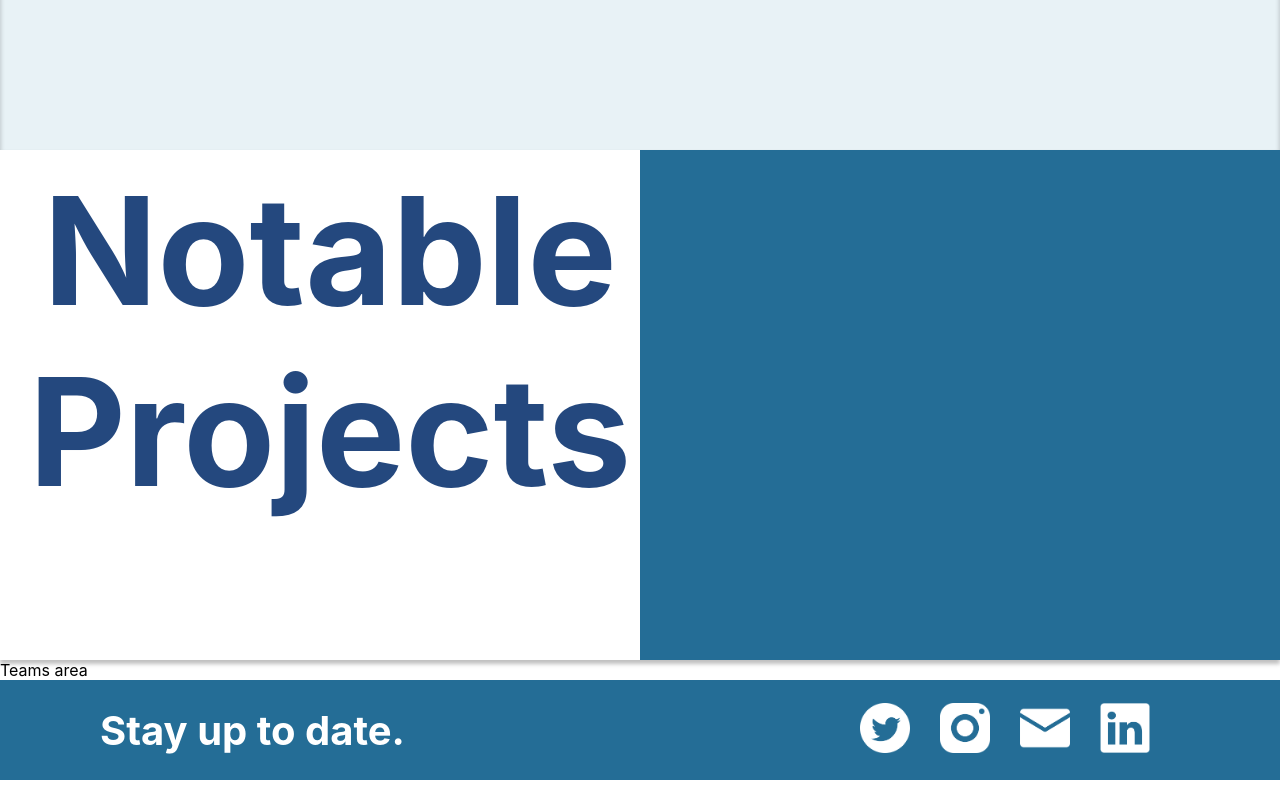
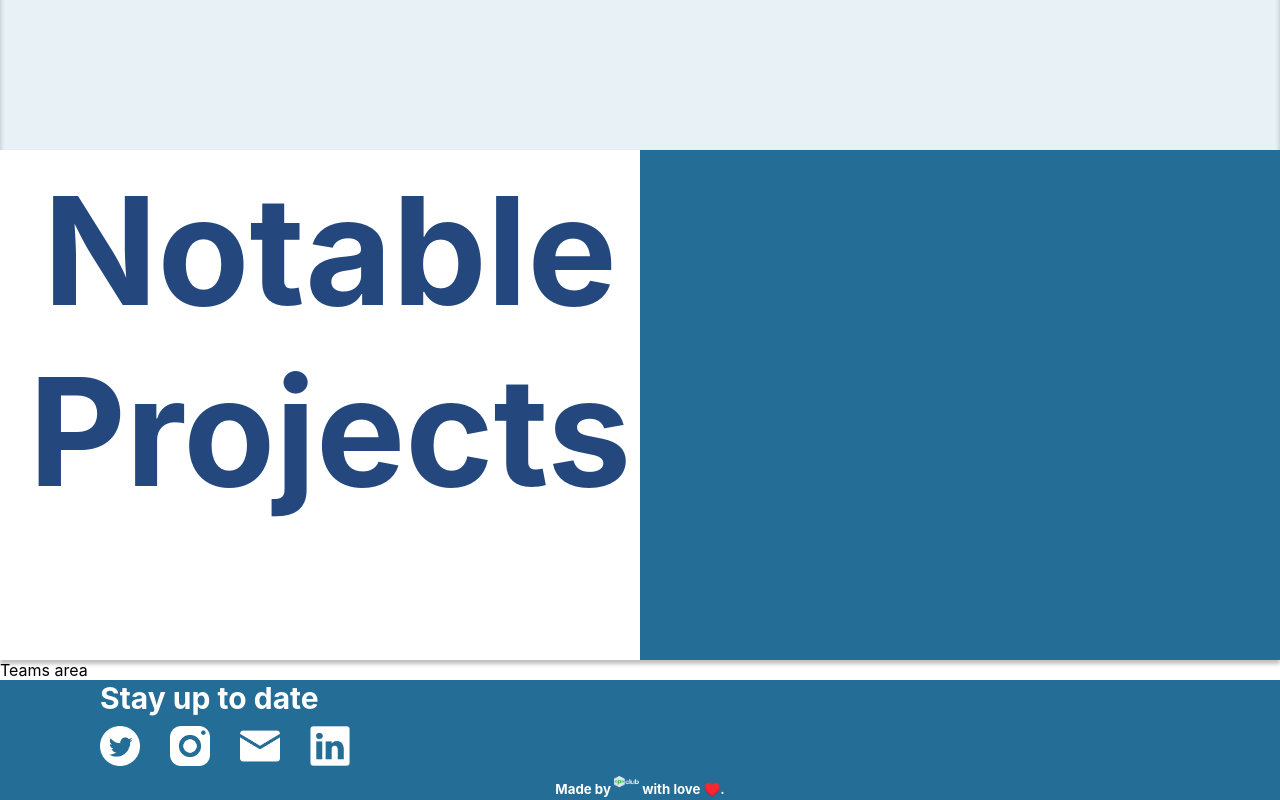
Before and after one commit to hrik2001/psoc2022-landing, a Next.js app in the folder psoc2022/: page / in a window 1280 px wide. Shown: the part 2285-3085 px from the top of the page. Built offline with nearby package versions, Linux system fonts and the light colour scheme.

Commit message:
footer update

```diff
--- a/psoc2022/components/footer.jsx
+++ b/psoc2022/components/footer.jsx
@@ -5,21 +5,22 @@ import Image from 'next/image'
 const Footer = () => {
     return(
         <div className={styles.container}>
-            <h4 className={styles.title}>Stay up to date.</h4>
+            <h4 className={styles.title}>Stay up to date</h4>
             <ul className={styles.list}>
                 <li className={styles.listItem}>
-                <Link href='twitter.com/pclubuiet'><Image src='/img/twitter.png' width='50px' height='50px' layout='fixed' alt=''/></Link>
+                <Link passHref href='twitter.com/pclubuiet'><Image src='/img/twitter.png' width='40px' height='40px' layout='fixed' alt=''/></Link>
                 </li>
                 <li className={styles.listItem}>
-                <Link href='instagram.com/pclubuiet'><Image src='/img/instagram.png' width='50px' height='50px' layout='fixed' alt=''/></Link>
+                <Link passHref href='instagram.com/pclubuiet'><Image src='/img/instagram.png' width='40px' height='40px' layout='fixed' alt=''/></Link>
                 </li>
                 <li className={styles.listItem}>
-                <Link href='pclubuiet@gmail.com'><Image src='/img/email.png' width='50px' height='50px' layout='fixed' alt=''/></Link>
+                <Link passHref href='pclubuiet@gmail.com'><Image src='/img/email.png' width='40px' height='40px' layout='fixed' alt=''/></Link>
                 </li>
                 <li className={styles.listItem}>
-                <Link href='linkedin.com/pclubuiet'><Image src='/img/linkedin.png' width='50px' height='50px' layout='fixed' alt=''/></Link>
+                <Link passHref href='linkedin.com/pclubuiet'><Image src='/img/linkedin.png' width='40px' height='40px' layout='fixed' alt=''/></Link>
                 </li>
             </ul>
+            <h5 className={styles.pclub}>Made by <Image src='/img/pclub-logo.png' height='25px' width='25px' layout='fixed' alt='' /> with love ♥️.</h5>
         </div>
     )
 }
--- a/psoc2022/package.json
+++ b/psoc2022/package.json
@@ -14,6 +14,7 @@
     "@fortawesome/free-solid-svg-icons": "^6.1.1",
     "@fortawesome/react-fontawesome": "^0.1.18",
     "bootstrap": "^5.1.3",
+    "inter-ui": "^3.19.3",
     "next": "12.1.1",
     "react": "17.0.2",
     "react-dom": "17.0.2",
--- a/psoc2022/pages/index.js
+++ b/psoc2022/pages/index.js
@@ -15,7 +15,6 @@ export default function Home({how}) {
     <div>
       <Head>
         <title>PSOC 2022</title>
-        <link href="https://fonts.googleapis.com/css?family=Inter:400,700&display=swap" rel="stylesheet"></link>
         <meta name="description" content="PClub Summer Of Code" />
       </Head>
       <Intro/>
--- a/psoc2022/styles/footer.module.css
+++ b/psoc2022/styles/footer.module.css
@@ -1,21 +1,36 @@
 .container{
-    height: 100px;
+    height: 120px;
     background-color: #246D96;
     color: white;
     display: flex;
-    align-items: center;
-    justify-content: space-between;
+    flex-direction: column;
     padding: 0 100px;
-    font-size: 18px;
-    position: sticky;
+    display: flex;
+    position: relative;
+    overflow: hidden;
+    padding: auto;
 }
 
 .listItem {
     display: inline;
     margin-right: 30px;
     font-size: 14px;
+    justify-content: space-between;
+}
+.list{
+    display: flex;
+    margin: 0;
+    margin-top: 10px;
+    padding: 0;
+    align-items: center;
 }
 
 .title {
-    font-size: 40px;
+    font-size: 30px;
+    margin: 0;
 }
+
+.pclub{
+    margin: 0;
+    text-align: center;
+}
--- a/psoc2022/styles/globals.css
+++ b/psoc2022/styles/globals.css
@@ -2,8 +2,7 @@ html,
 body {
   padding: 0;
   margin: 0;
-  font-family: -apple-system, BlinkMacSystemFont, Segoe UI, Roboto, Oxygen,
-    Ubuntu, Cantarell, Fira Sans, Droid Sans, Helvetica Neue, sans-serif;
+  font-family: Inter;
 }
 
 a {
```
Also changed, not shown: 1 other file (tests, documents, lock files or other folders).
